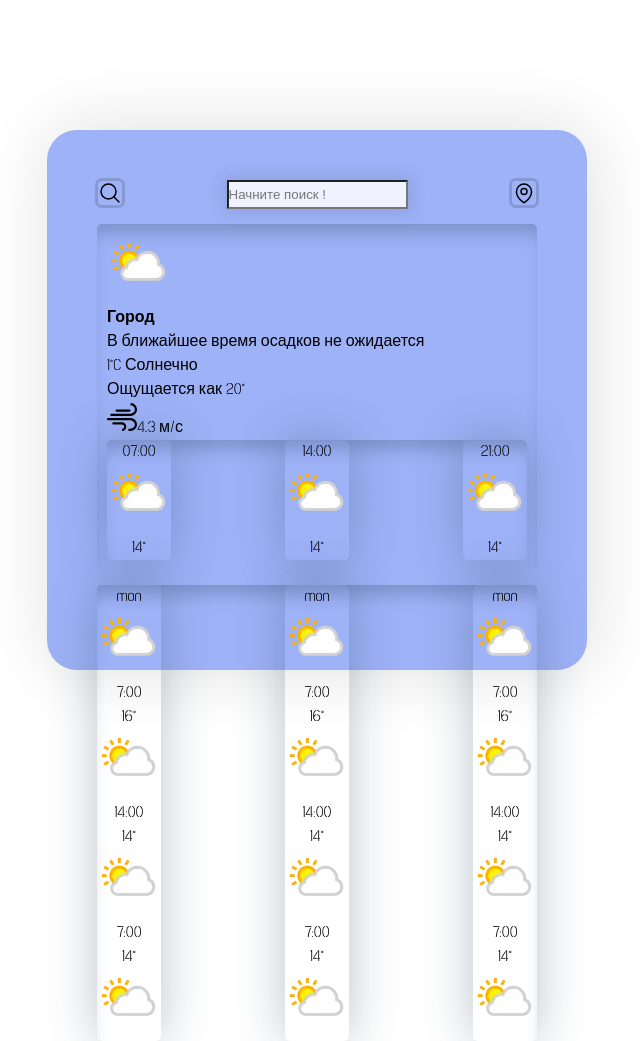
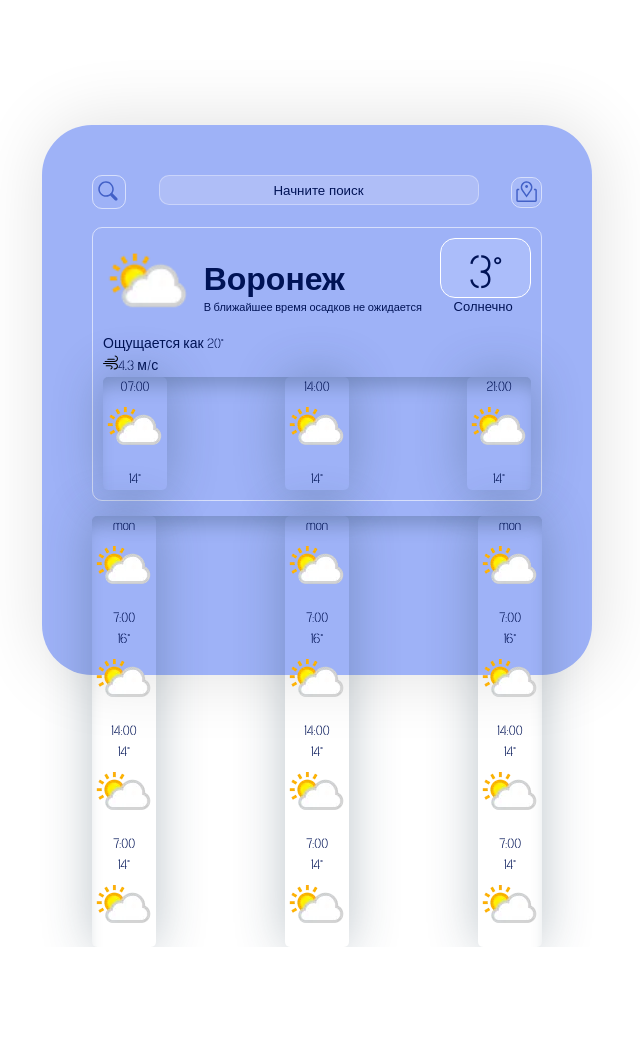
Before and after one commit to hesente/weatherApp, a website built with Parcel: page index.html in a window 1280 px wide. Shown: the whole page, without its empty margins (323-963 px from the left). After the commit the page ends 947 px from the top, so only its background shows below. Built offline with nearby package versions, Linux system fonts and the light colour scheme; a web font is replaced by a local one.

Commit message:
made header, current weather before new grid

```diff
--- a/css/header.css
+++ b/css/header.css
@@ -9,17 +9,42 @@
 
 .btn {
   background: none;
-  border: 1px solid #9eb2f7;
+  border: none;
+  transition: all 0.3s ease-out;
 }
 
-.btn-geolocation {
-  background: none;
-  border: 1px solid #9eb2f7;
-  border-radius: 3px;
+.btn:hover {
+  transform: scale(1.2);
 }
 
+.btn-icon {
+  border: 1.5px solid #ffffff96;
+  border-radius: 10px;
+  transition: all 0.2s ease;
+}
+
+.btn-icon:active {
+  background-color: #afbef7;
+}
 .search-input {
-  background-color: #f0f3ff;
+  width: 320px;
+  height: 30px;
+  background: #afbef7;
   margin: 0 5px;
-  box-shadow: 0px 0px 17px 3px rgba(34, 60, 80, 0.15);
+  border-radius: 10px;
+  border: 1px solid #ffffff56;
+  text-align: center;
 }
+
+.search-input::placeholder {
+  transition: color 0.2s ease;
+  color: #001356;
+}
+.search-input:focus {
+  outline: none;
+}
+
+.search-input:focus::placeholder {
+  color: #afbef7;
+  border: none;
+}
--- a/css/reusable.css
+++ b/css/reusable.css
@@ -11,11 +11,13 @@
 
 body {
   font-family: "PostNoBillsJaffna", sans-serif;
+  font-weight: 300;
+  font-size: 14px;
   display: flex;
   justify-content: center;
   align-items: center;
   min-height: 100vh;
-  /* transition: all 1s ease; */
+  color: #001356;
 }
 
 .hidden {
@@ -23,11 +25,11 @@ body {
 }
 
 .container {
-  width: 540px;
-  height: 540px;
+  width: 550px;
+  height: 550px;
   padding: 50px;
   background-color: #9eb2f7;
-  border-radius: 30px;
+  border-radius: 50px;
   display: flex;
   flex-direction: column;
   gap: 15px;
@@ -37,15 +39,3 @@ body {
 .text-center {
   text-align: center;
 }
-
-.btn-icon {
-  width: 24px;
-  height: 24px;
-  box-shadow: 0px 0px 0px 3px rgba(0, 0, 0, 0.15);
-  border-radius: 4px;
-  transition: transform 0.3s ease-in-out;
-}
-
-.btn-icon:hover {
-  transform: scale(1.2);
-}
--- a/css/weather.css
+++ b/css/weather.css
@@ -2,29 +2,60 @@
 файл для редактирования основного блока с текущей погодой
 */
 
+.weather-data {
+  padding: 10px;
+  border-radius: 5px;
+  border: 1.5px solid #ffffff96;
+  border-radius: 10px;
+}
+
+.current-weather-top {
+  display: grid;
+  grid-template-columns: 1fr 2.5fr 1fr;
+  gap: 10px;
+  align-items: center;
+}
+
+.weather-icon {
+  width: 100%;
+}
+
+.city {
+  font-weight: 600;
+  font-size: 32px;
+  color: #001356;
+  height: 43px;
+}
+
+.will-it-rain {
+  font-size: 11px;
+}
+
+.temperature {
+  background: rgba(203, 214, 255, 0.3);
+  border: 1px solid #fff;
+  text-align: center;
+  height: 60px;
+  border-radius: 15px;
+  font-size: 48px;
+}
+
+.gradus {
+  width: 0;
+  height: 0;
+}
+
+.weather {
+  margin-right: 5px;
+  font-size: 13px;
+  margin-bottom: 17px;
+  text-align: center;
+}
+
 .wind-icon {
-  width: 30px;
+  width: 15px;
 }
 
 .temperature-icon {
-  width: 30px;
+  width: 15px;
 }
-
-@keyframes fadeInWeather {
-  from {
-    opacity: 0;
-    transform: translateY(12px);
-  }
-
-  to {
-    opacity: 1;
-    transform: translateY(0);
-  }
-}
-
-.weather-data {
-  animation: fadeInWeather 1s ease-out;
-  box-shadow: 0px 16px 17px -7px rgba(34, 60, 80, 0.27) inset;
-  padding: 10px;
-  border-radius: 5px;
-}
--- a/index.html
+++ b/index.html
@@ -20,43 +20,57 @@
   <body>
     <div class="container">
       <div class="search-container">
-        <button type="button" class="search-btn btn" aria-label="Поиск">
+        <button type="button" class="btn btn-search" aria-label="Поиск">
           <svg
+            width="34"
+            height="34"
+            viewBox="0 0 34 34"
+            fill="none"
             xmlns="http://www.w3.org/2000/svg"
-            fill="none"
-            viewBox="0 0 24 24"
-            stroke-width="1.5"
-            stroke="currentColor"
-            class="search-icon btn-icon"
+            class="btn-icon"
           >
             <path
-              stroke-linecap="round"
-              stroke-linejoin="round"
-              d="m21 21-5.197-5.197m0 0A7.5 7.5 0 1 0 5.196 5.196a7.5 7.5 0 0 0 10.607 10.607Z"
+              fill-rule="evenodd"
+              clip-rule="evenodd"
+              d="M8.00736 8.00739C7.23722 8.77753 6.62631 9.69182 6.20951 10.6981C5.79271 11.7043 5.57819 12.7828 5.57819 13.8719C5.57819 14.9611 5.79271 16.0396 6.20951 17.0458C6.62631 18.0521 7.23722 18.9663 8.00736 19.7365C8.77751 20.5066 9.6918 21.1175 10.698 21.5343C11.7043 21.9511 12.7828 22.1657 13.8719 22.1657C14.9611 22.1657 16.0395 21.9511 17.0458 21.5343C18.052 21.1175 18.9663 20.5066 19.7365 19.7365C21.247 18.1725 22.0829 16.0777 22.064 13.9034C22.0451 11.7291 21.173 9.64924 19.6354 8.11172C18.0979 6.5742 16.018 5.70207 13.8437 5.68317C11.6694 5.66428 9.57469 6.50013 8.01068 8.0107M18.5655 18.5656C17.952 19.1929 17.2201 19.6922 16.4123 20.0347C15.6045 20.3772 14.7367 20.5561 13.8593 20.5609C12.9818 20.5658 12.1121 20.3965 11.3006 20.0629C10.489 19.7293 9.75169 19.238 9.13129 18.6175C8.5109 17.997 8.01976 17.2596 7.68631 16.448C7.35287 15.6364 7.18374 14.7666 7.18873 13.8892C7.19372 13.0118 7.37272 12.144 7.71537 11.3363C8.05802 10.5285 8.55751 9.79669 9.18492 9.18328C10.4338 7.96225 12.1139 7.28299 13.8604 7.29292C15.607 7.30284 17.2792 8.00116 18.5142 9.23631C19.7491 10.4715 20.4471 12.1438 20.4567 13.8904C20.4664 15.637 19.7868 17.3169 18.5655 18.5656Z"
+              fill="#4260C7"
+            />
+            <path
+              d="M18.5622 20.9423C18.2513 20.6311 18.0766 20.2091 18.0768 19.7691C18.0769 19.3292 18.2519 18.9073 18.5631 18.5963C18.8743 18.2853 19.2963 18.1107 19.7362 18.1108C20.1762 18.111 20.5981 18.2859 20.9091 18.5971L25.5994 23.2891C25.7578 23.4421 25.8841 23.6251 25.971 23.8274C26.058 24.0298 26.1037 24.2474 26.1056 24.4676C26.1075 24.6879 26.0656 24.9063 25.9822 25.1101C25.8988 25.3139 25.7756 25.4991 25.6199 25.6548C25.4642 25.8105 25.279 25.9337 25.0752 26.0171C24.8714 26.1005 24.653 26.1424 24.4328 26.1405C24.2125 26.1386 23.9949 26.0929 23.7926 26.0059C23.5902 25.919 23.4072 25.7927 23.2542 25.6343L18.5622 20.9423Z"
+              fill="#4260C7"
             />
           </svg>
         </button>
 
-        <input type="text" class="search-input" placeholder="Начните поиск !" />
+        <input type="text" class="search-input" placeholder="Начните поиск" />
 
-        <button class="btn-geolocation btn">
+        <button class="btn btn-geolocation">
           <svg
+            width="31"
+            height="31"
+            viewBox="0 0 31 31"
+            fill="none"
             xmlns="http://www.w3.org/2000/svg"
-            fill="none"
-            viewBox="0 0 24 24"
-            stroke-width="1.5"
-            stroke="currentColor"
-            class="geolocation-icon btn-icon"
+            class="btn-icon"
           >
-            <path
-              stroke-linecap="round"
-              stroke-linejoin="round"
-              d="M15 10.5a3 3 0 1 1-6 0 3 3 0 0 1 6 0Z"
+            <rect
+              width="30.155"
+              height="30.155"
+              rx="10"
+              fill="white"
+              fill-opacity="0.1"
             />
             <path
-              stroke-linecap="round"
-              stroke-linejoin="round"
-              d="M19.5 10.5c0 7.142-7.5 11.25-7.5 11.25S4.5 17.642 4.5 10.5a7.5 7.5 0 1 1 15 0Z"
+              d="M15.5801 20.8573L10.7977 14.1038C10.0149 13.1796 9.51075 12.0519 9.34405 10.8523C9.17734 9.65264 9.35489 8.43031 9.85602 7.32766C10.3571 6.22501 11.1612 5.28743 12.1746 4.6241C13.188 3.96077 14.369 3.59901 15.5801 3.58093C17.2588 3.59752 18.8625 4.27873 20.04 5.47537C21.2175 6.67201 21.8728 8.28653 21.8624 9.96532C21.863 11.4298 21.3644 12.8508 20.4488 13.9938L15.5801 20.8573ZM15.5801 5.15151C14.3172 5.16601 13.1117 5.68109 12.2283 6.58364C11.3449 7.48619 10.8558 8.70244 10.8683 9.96532C10.8743 11.1179 11.2889 12.2309 12.0384 13.1065L15.5801 18.1245L19.2159 13.0044C19.9071 12.1417 20.2862 11.0707 20.2918 9.96532C20.3043 8.70244 19.8152 7.48619 18.9318 6.58364C18.0484 5.68109 16.8429 5.16601 15.5801 5.15151Z"
+              fill="#4361C7"
+            />
+            <path
+              d="M15.5801 10.6486C16.4475 10.6486 17.1507 9.94543 17.1507 9.07802C17.1507 8.21062 16.4475 7.50745 15.5801 7.50745C14.7127 7.50745 14.0095 8.21062 14.0095 9.07802C14.0095 9.94543 14.7127 10.6486 15.5801 10.6486Z"
+              fill="#4361C7"
+            />
+            <path
+              d="M25.0035 11.4338H23.433V13.0044H25.0035V23.9984H6.15663V13.0044H7.72721V11.4338H6.15663C5.74009 11.4338 5.34061 11.5993 5.04607 11.8938C4.75153 12.1884 4.58606 12.5879 4.58606 13.0044V23.9984C4.58606 24.415 4.75153 24.8145 5.04607 25.109C5.34061 25.4035 5.74009 25.569 6.15663 25.569H25.0035C25.4201 25.569 25.8196 25.4035 26.1141 25.109C26.4086 24.8145 26.5741 24.415 26.5741 23.9984V13.0044C26.5741 12.5879 26.4086 12.1884 26.1141 11.8938C25.8196 11.5993 25.4201 11.4338 25.0035 11.4338Z"
+              fill="#4361C7"
             />
           </svg>
         </button>
@@ -64,12 +78,17 @@
 
       <div class="weather-container">
         <div class="weather-data">
-          <img src="images/116.png" alt="weather_icon" />
-          <h4 class="city">Город</h4>
-          <p class="will-it-rain">В ближайшее время осадков не ожидается</p>
-          <p class="temperature">
-            1&deg;C <span class="weather">Солнечно</span>
-          </p>
+          <div class="current-weather-top">
+            <img src="images/116.png" alt="weather_icon" class="weather-icon" />
+            <div>
+              <h4 class="city">Воронеж</h4>
+              <p class="will-it-rain">В ближайшее время осадков не ожидается</p>
+            </div>
+            <div class="temperature-container">
+              <p class="temperature">3<span class="gradus">&deg;</span></p>
+              <p class="weather">Солнечно</p>
+            </div>
+          </div>
           <p class="feels-like">
             <span class="feels-like-icon"></span>Ощущается как 20&deg;
           </p>
--- a/js/controller.js
+++ b/js/controller.js
@@ -13,7 +13,7 @@ const searchLocation = async function () {
 
     model.state.currentWeather = weather;
     console.log(model.state);
-    model.showHourly = true;
+    model.state.showHourly = true;
     View.clearWeather();
     View.renderWeather(weather);
     if (model.showHourly === true) View.renderHourWeather(weather);
--- a/js/view.js
+++ b/js/view.js
@@ -4,7 +4,7 @@ class View {
     this.container = document.querySelector(".container");
     this.weatherContainer = document.querySelector(".weather-container");
     this.searchInput = document.querySelector(".search-input");
-    this.searchBtn = document.querySelector(".search-btn");
+    this.searchBtn = document.querySelector(".btn-search");
     this.geolocationBtn = document.querySelector(".btn-geolocation");
     this.futureContainer = document.querySelector(".future-days");
     this.hourWeatherContainer = document.querySelector(".hour-weather");
```
